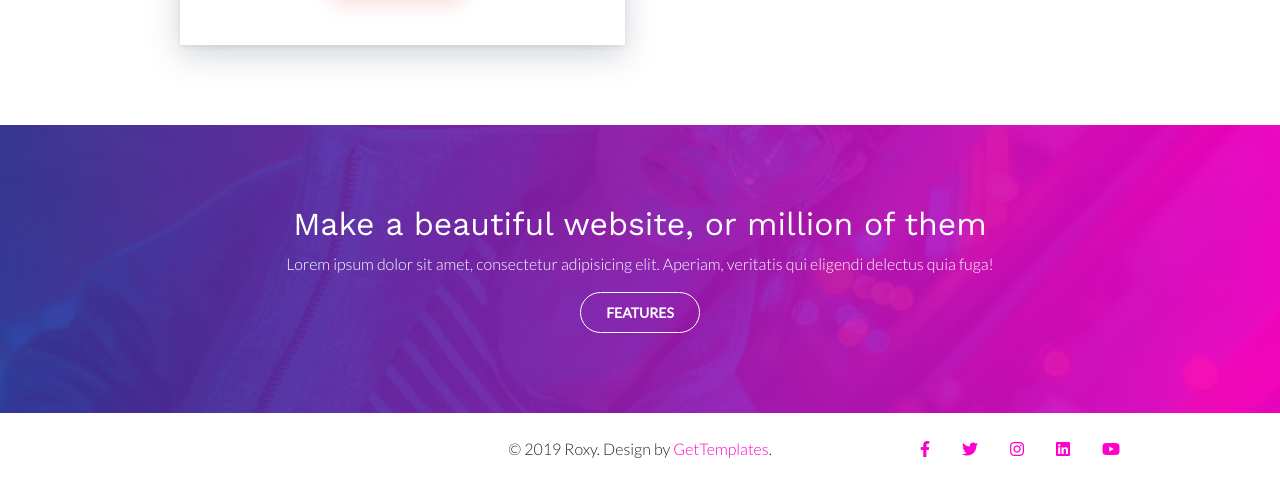
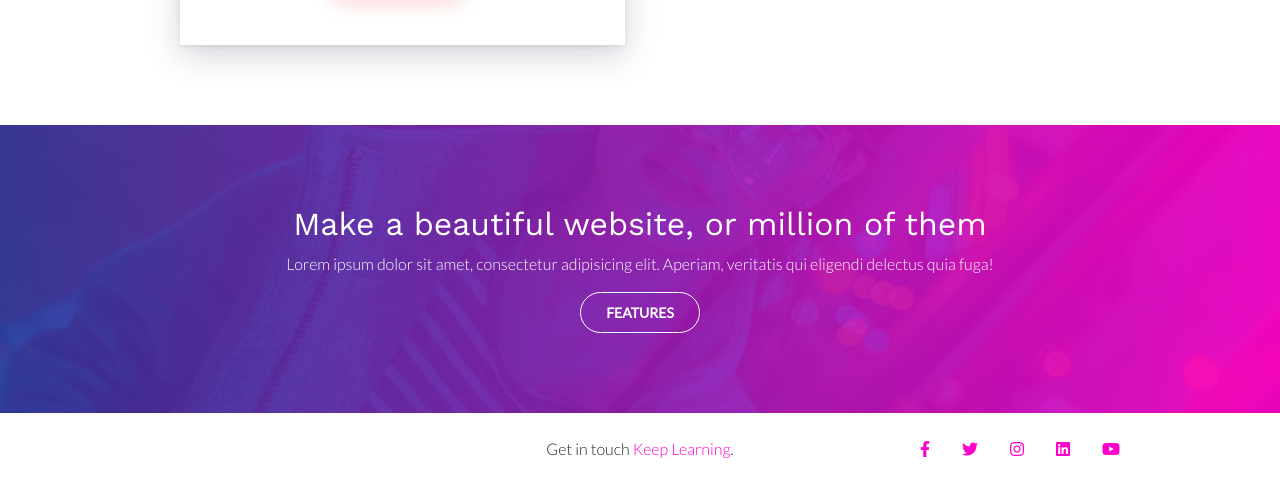
Before and after one commit to micfun123/MyWebsite, a plain HTML site: page index.html in a window 1280 px wide. Shown: the part 5976-6461 px from the top of the page. Drawn offline with nearby package versions, Linux system fonts and the light colour scheme.

Commit message:
Titel and footer

```diff
--- a/index.html
+++ b/index.html
@@ -8,7 +8,7 @@
     -->
     <meta charset="utf-8">
     <meta http-equiv="X-UA-Compatible" content="IE=edge">
-    <title>Roxy by GetTemplates.co</title>
+    <title>Michael Parker</title>
     <meta name="description" content="Roxy">
     <meta name="viewport" content="width=device-width, initial-scale=1, shrink-to-fit=no">
 
@@ -598,7 +598,7 @@
 
          	</div>
          	<div class="col-lg-4 col-md-12 d-flex align-items-center">
-         		<p class="mx-auto text-center mb-0">&copy; 2019 Roxy. Design by <a href="https://gettemplates.co" target="_blank">GetTemplates</a>.</p>
+         		<p class="mx-auto text-center mb-0"> Get in touch<a href="https://www.youtube.com/channel/UCseznP4Qb2DrRcDXcnAx_iw" target="_blank"> Keep Learning</a>.</p>
          	</div>
 
             <div class="col-lg-4 col-md-12">
```
